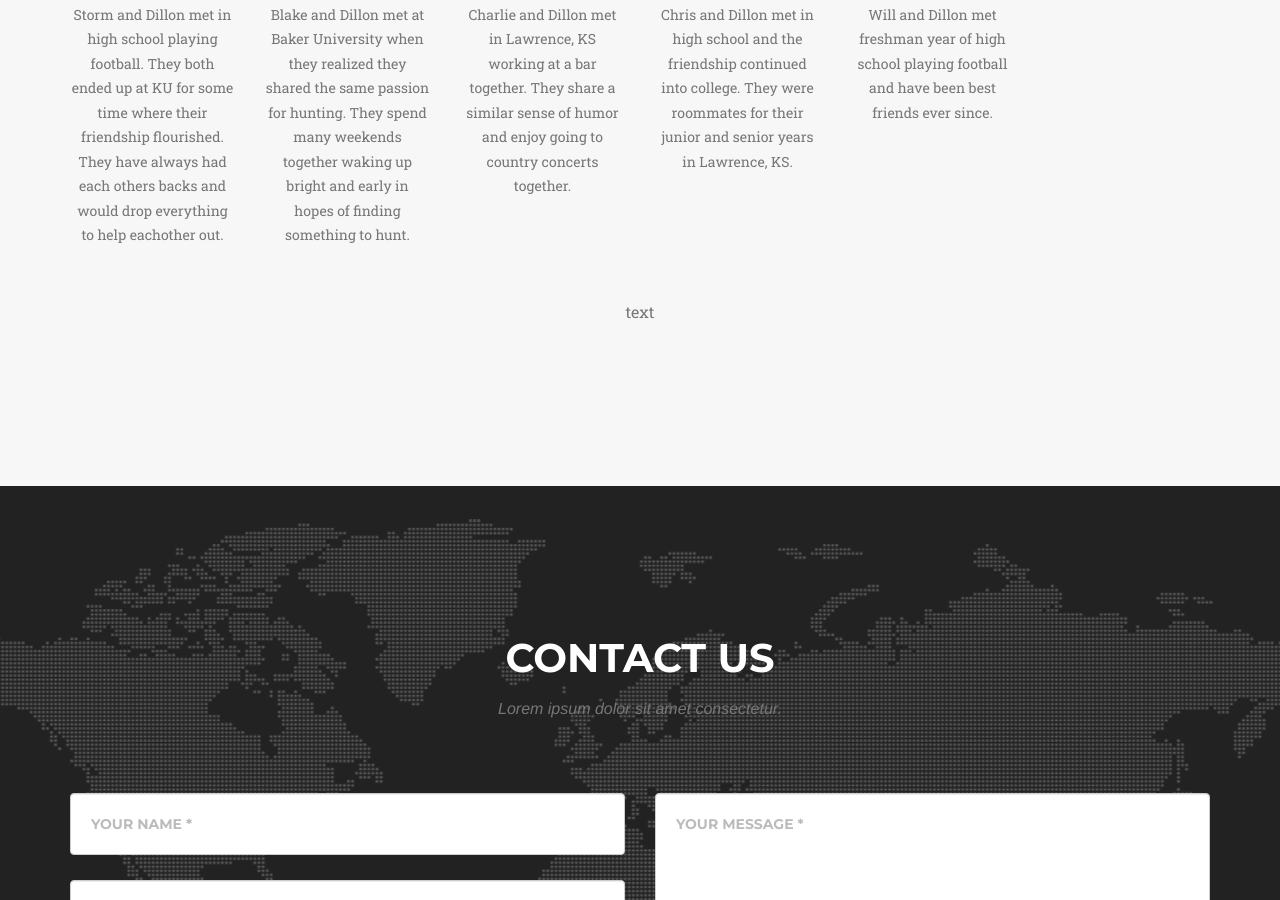
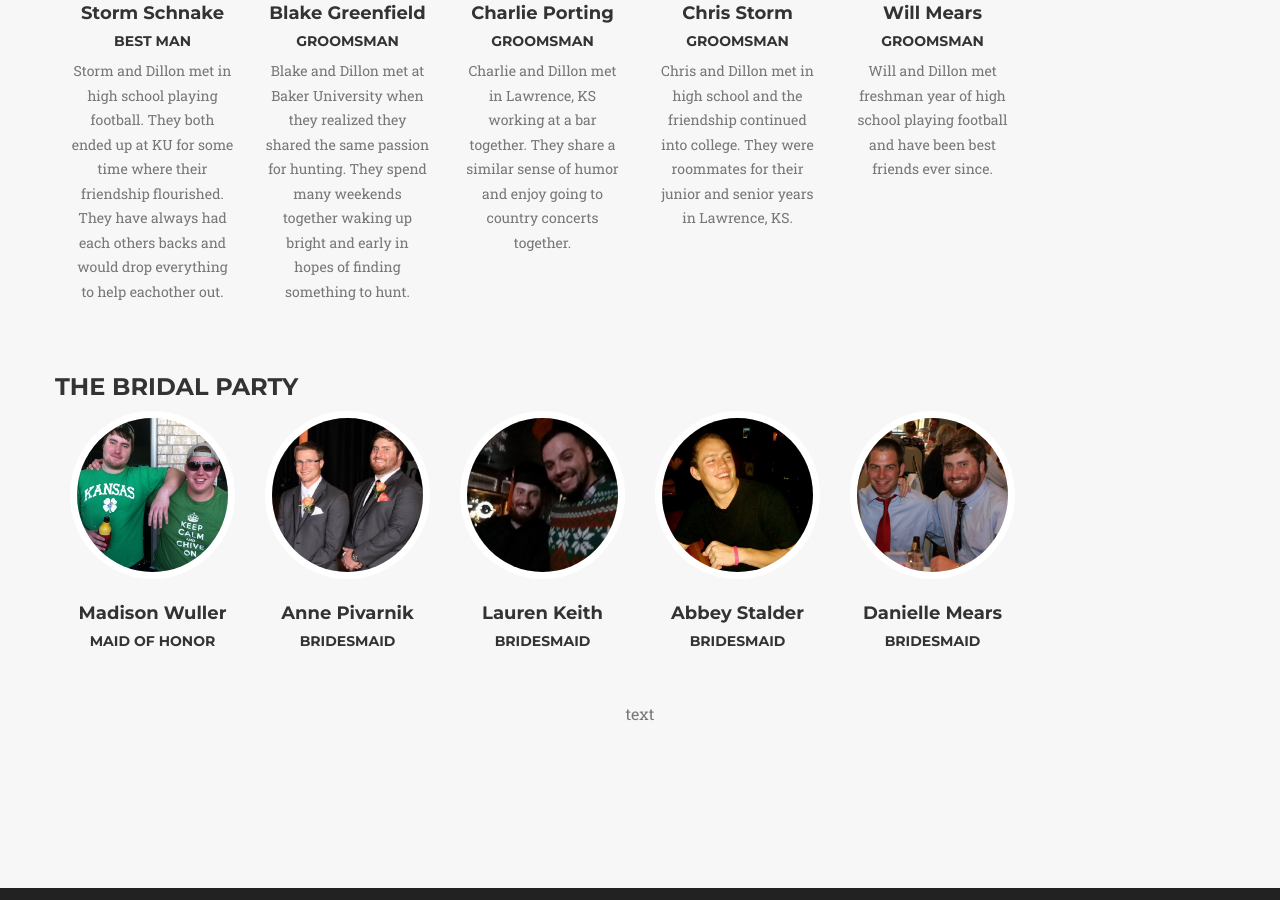
Before and after one commit to waldowedding/waldowedding.github.io, a website: page index.html in a window 1280 px wide. Shown: the part 6021-6921 px from the top of the page. Drawn offline with nearby package versions, Linux system fonts and the light colour scheme; a web font is replaced by a local one.

Commit message:
no message

```diff
--- a/index.html
+++ b/index.html
@@ -348,6 +348,7 @@
                 </div>
             </div>
             <div class="row">
+                <h3>The Groom Party</h3>
                 <div class="col-md-2">
                     <div class="team-member">
                         <img src="img/team/storm.jpg" class="img-responsive img-circle" alt="">
@@ -393,6 +394,49 @@
                         <h5>Groomsman</h5>
                         <p class="text-muted">Will and Dillon met freshman year of high school playing football and have been
                         best friends ever since.</p>
+                    </div>
+                </div>
+            </div>
+            <div class="row">
+                <h3>The Bridal Party</h3>
+                <div class="col-md-2">
+                    <div class="team-member">
+                        <img src="img/team/storm.jpg" class="img-responsive img-circle" alt="">
+                        <h4>Madison Wuller</h4>
+                        <h5>Maid of Honor</h5>
+                        <p class="text-muted"></p>
+                    </div>
+                </div>
+                <div class="col-md-2">
+                    <div class="team-member">
+                        <img src="img/team/blake.jpg" class="img-responsive img-circle" alt="">
+                        <h4>Anne Pivarnik</h4>
+                        <h5>Bridesmaid</h5>
+                        <p class="text-muted"></p>
+                    </div>
+                </div>
+                <div class="col-md-2">
+                    <div class="team-member">
+                        <img src="img/team/charlie.jpg" class="img-responsive img-circle" alt="">
+                        <h4>Lauren Keith</h4>
+                        <h5>Bridesmaid</h5>
+                        <p class="text-muted"></p>
+                    </div>
+                </div>
+                <div class="col-md-2">
+                    <div class="team-member">
+                        <img src="img/team/chris.jpg" class="img-responsive img-circle" alt="">
+                        <h4>Abbey Stalder</h4>
+                        <h5>Bridesmaid</h5>
+                        <p class="text-muted"></p>
+                    </div>
+                </div>
+                <div class="col-md-2">
+                    <div class="team-member">
+                        <img src="img/team/will.jpg" class="img-responsive img-circle" alt="">
+                        <h4>Danielle Mears</h4>
+                        <h5>Bridesmaid</h5>
+                        <p class="text-muted"></p>
                     </div>
                 </div>
             </div>
```
